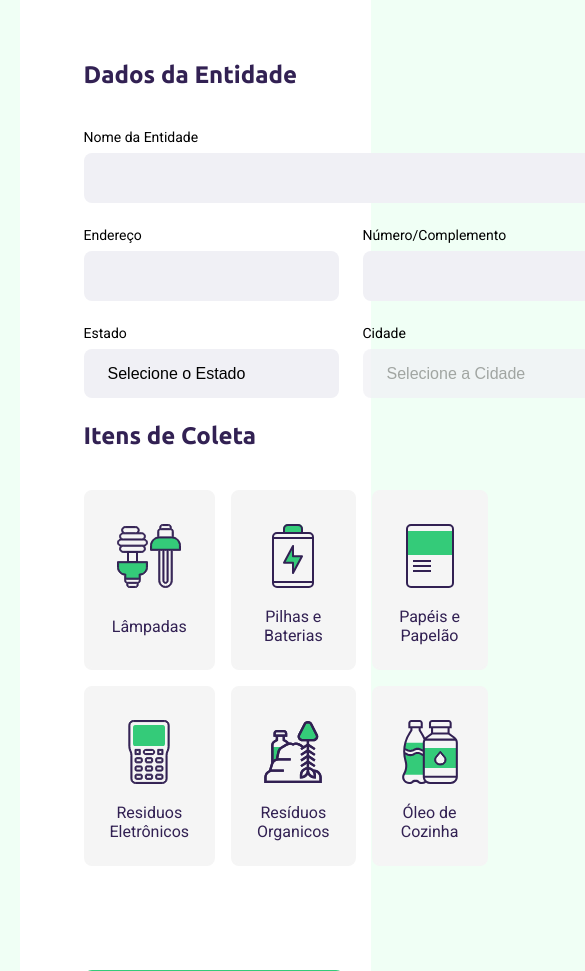
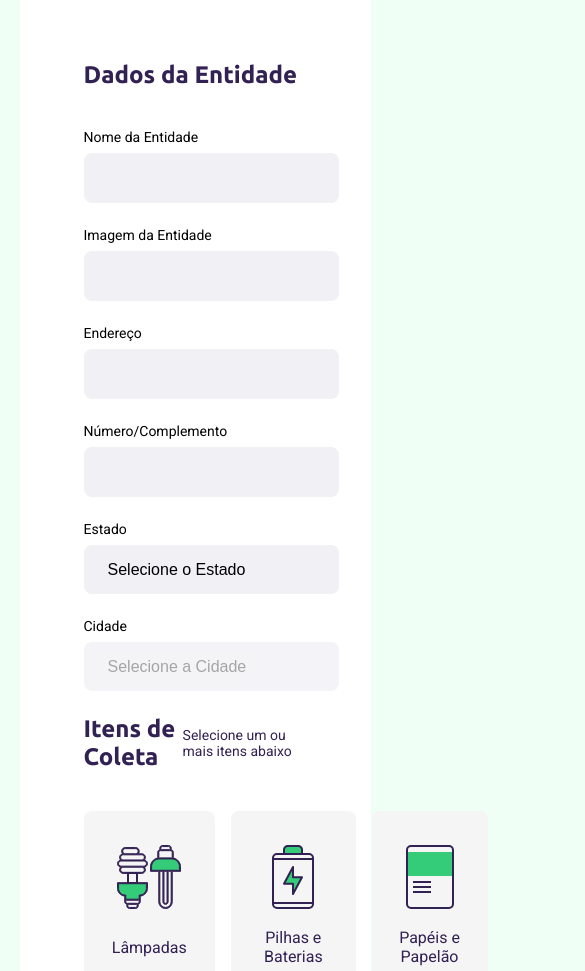
Before and after one commit to thays-bfc/ecoleta, a website: page src/views/create-point.html in a window 390 px wide. Shown: the part 365-1336 px from the top of the page, 585 px wide, since content can reach past the window. Drawn offline with nearby package versions, Linux system fonts and the light colour scheme; files that its build step writes are made by us from their sources; no server answers.

Commit message:
Screen responsiveness

```diff
--- a/public/styles/create-point.css
+++ b/public/styles/create-point.css
@@ -47,10 +47,19 @@ form fieldset {
 
 form legend {
     margin-bottom: 40px;
+    display: flex;
+    align-items: center;
+    justify-content: space-between;
+    width: 100%;
 }
 
 form legend h2 {
     font-size: 24px;
+}
+
+form legend span {
+    font-size: 14px;
+    color: var(--title-color);
 }
 
 
--- a/public/styles/responsive.css
+++ b/public/styles/responsive.css
@@ -21,6 +21,18 @@
     #page-search-results .cards {
         grid-template-columns: 1fr;
     }
+
+    #page-search-results .cards img{
+        height: 250px;
+    }
+
+    #page-create-point .field-group {
+        flex-direction: column;
+    }
+
+    #page-create-point .field-group .field + .field {
+        margin-left: 0;
+    }
 }
 /*Quando tamanho for maior do que esse*/
 @media (min-width:1700px) {
--- a/src/views/create-point.html
+++ b/src/views/create-point.html
@@ -5,14 +5,9 @@
 <title>Criar um ponto de Coleta</title>
 {% endblock title  %}
 
-<link href="https://fonts.googleapis.com/css2?family=Roboto&family=Ubuntu:wght@700&display=swap" rel="stylesheet">
-
-
 {% block styles %}
 <link rel="stylesheet" href="/styles/create-point.css">
 {% endblock styles  %}
-
-<body>
 
 
 {% block content %}
@@ -23,9 +18,15 @@
         <legend>
             <h2>Dados da Entidade</h2>
         </legend>
+        <div class="field-group">
             <div class="field">
                 <label for="name">Nome da Entidade</label>
                 <input type="text" name="name" required>
+            </div>
+            <div class="field">
+                <label for="image">Imagem da Entidade</label>
+                <input type="url" name="image" palceholder="http://" required>
+            </div>
         </div>
         <div class="field-group">
             <div class="field">
@@ -55,6 +56,7 @@
     </fieldset>
     <legend>
         <h2>Itens de Coleta</h2>
+        <span>Selecione um ou mais itens abaixo</span>
     </legend>
     <div class="items-grid">
         <li data-id="1">
@@ -94,4 +96,3 @@
 {% block scripts %}
 <script src="/scripts/create-point.js"></script>
 {% endblock scripts  %}
-</body>
```
Lines whose indentation alone changed are shown as unchanged.
